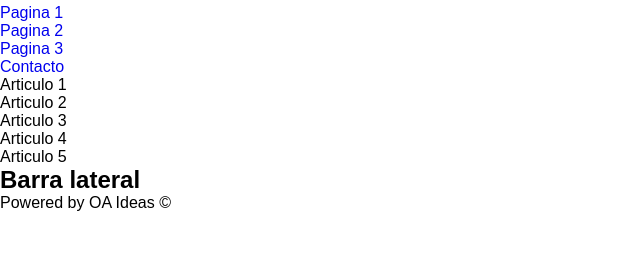
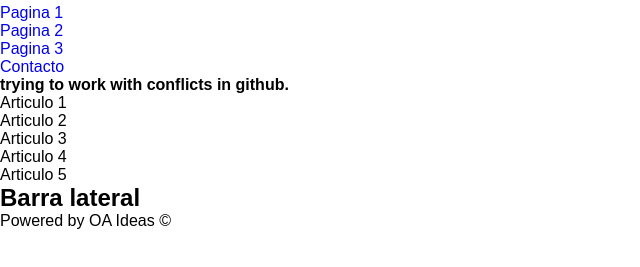
Before and after one commit to orlarias99/pagina-web, a plain HTML site: page index.html in a window 1280 px wide. Shown: the part 51-318 px from the top of the page, without its empty margins (0-640 px from the left). Drawn offline with nearby package versions, Linux system fonts and the light colour scheme.

Commit message:
changed the <h4>.

```diff
--- a/index.html
+++ b/index.html
@@ -25,6 +25,7 @@
             </nav>
 
             <section id="contenido">
+                <h4>trying to work with conflicts in github.</h4>
                 <article>
                     Articulo 1
                 </article>
```
